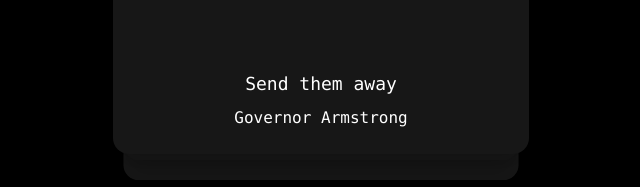
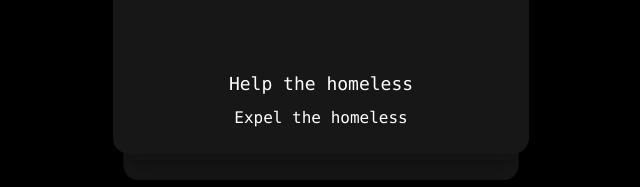
Before and after one commit to echogamexyz/game, a Next.js app: page /game in a window 1280 px wide. Shown: the part 649-836 px from the top of the page, without its empty margins (319-959 px from the left). Built offline with nearby package versions, Linux system fonts and the light colour scheme.

Commit message:
Change structure

```diff
--- a/src/app/game/page.tsx
+++ b/src/app/game/page.tsx
@@ -18,8 +18,9 @@ const THROW_VELOCITY = 750;
 interface Scenario {
   id: number;
   description: string;
-  decision: string;
-  character: string;
+  decision_one: string;
+  decision_two: string;
+  decision_chosen: number | null;
 }
 
 const scenarios: Scenario[] = [
@@ -27,22 +28,25 @@ const scenarios: Scenario[] = [
     id: 1,
     description:
       "It seems that some homeless people live in the ruins of a nuclear power station. Some are disfigured by radiation. People are afraid of them.",
-    decision: "Send them away",
-    character: "Governor Armstrong",
+    decision_one: "Help the homeless",
+    decision_two: "Expel the homeless",
+    decision_chosen: 1,
   },
   {
     id: 2,
     description:
       "A group of scientists claim they can restore some of the damaged ecosystem, but it will require significant resources.",
-    decision: "Fund the project",
-    character: "Dr. Elara Chen",
+    decision_one: "Fund the restoration",
+    decision_two: "Reject the restoration",
+    decision_chosen: 2,
   },
   {
     id: 3,
     description:
       "Neighboring settlements are becoming increasingly hostile. They eye our resources with envy.",
-    decision: "Strengthen defenses",
-    character: "General Hawk",
+    decision_one: "Build defenses",
+    decision_two: "Seek diplomacy",
+    decision_chosen: null,
   },
   // Add more scenarios as needed
 ];
@@ -195,10 +199,10 @@ export default function GameInterface() {
                           <div className="w-32 h-32 bg-neutral-800 rounded-full" />
                         </div>
                         <p className="text-center text-lg font-mono mt-4">
-                          {scenario.decision}
+                          {scenario.decision_one}
                         </p>
                         <p className="text-center font-mono mt-2">
-                          {scenario.character}
+                          {scenario.decision_two}
                         </p>
                       </div>
                     </motion.div>
```
